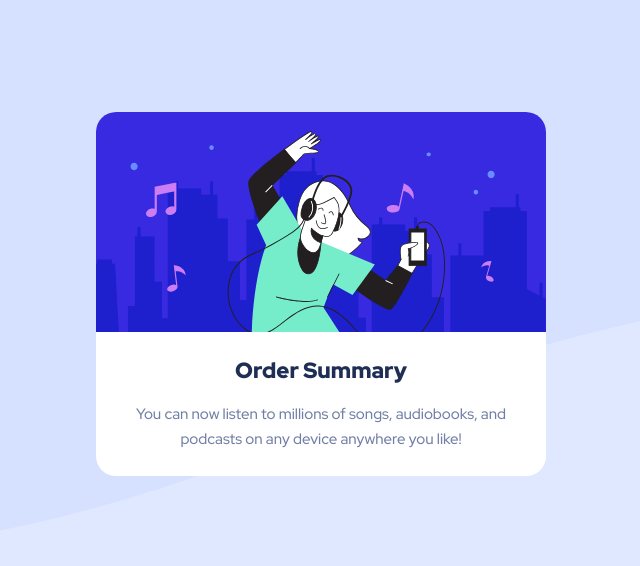
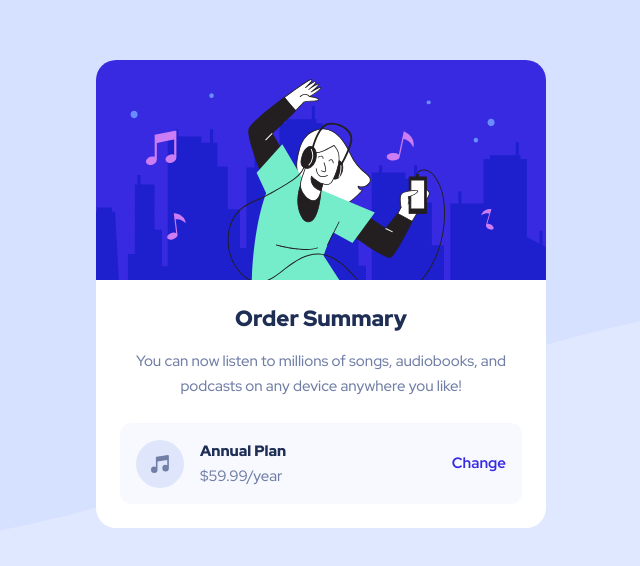
Before and after one commit to g-akca/order-summary-component, a React (Vite) app: page / in a window 1280 px wide. Shown: the part 106-672 px from the top of the page, without its empty margins (319-959 px from the left). Built offline with nearby package versions, Linux system fonts and the light colour scheme.

Commit message:
Add PlanSection structure and styles

```diff
--- a/src/components/PlanSection.jsx
+++ b/src/components/PlanSection.jsx
@@ -1,7 +1,19 @@
+import musicIcon from "/images/icon-music.svg";
+
 function PlanSection() {
   return (
-    <>
-    </>
+    <section className="p-4 bg-blue-50 rounded-[11px] flex justify-between items-center">
+      <div className="flex gap-4 items-center">
+        <img src={musicIcon} alt="Music icon" className="h-12" />
+
+        <div>
+          <p className="font-black text-blue-950">Annual Plan</p>
+          <p className="font-medium">$59.99/year</p>
+        </div>
+      </div>
+
+      <button className="text-blue-700 font-bold cursor-pointer">Change</button>
+    </section>
   )
 }
 
```
